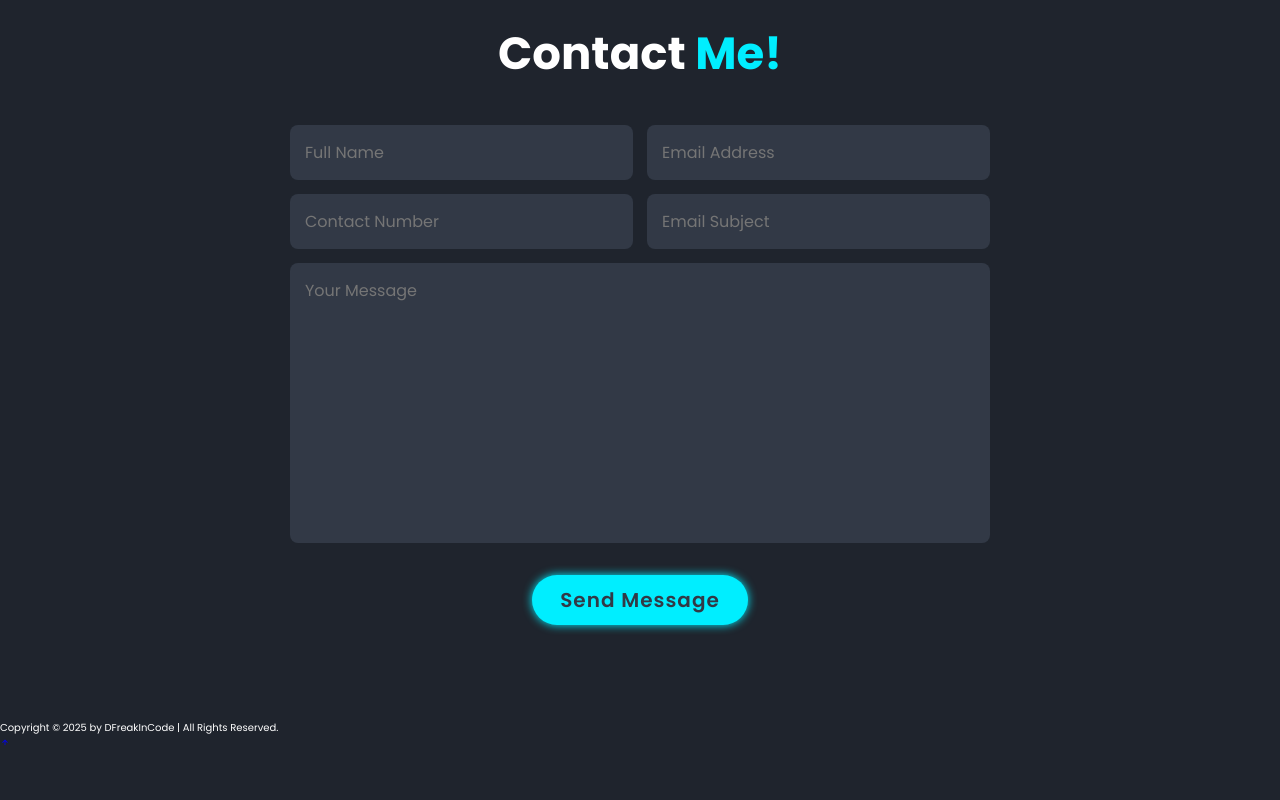
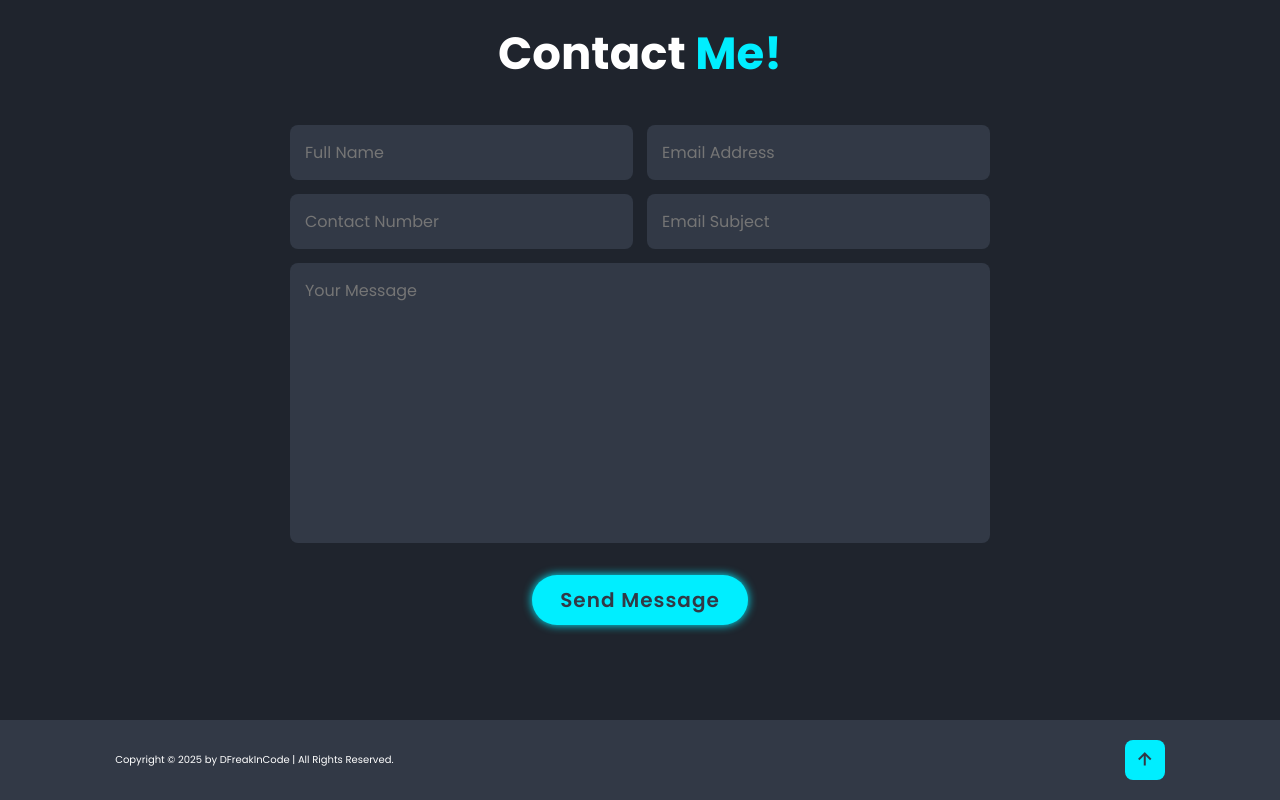
Before and after one commit to clubd/portfolio-website, a plain HTML site: page public/index.html in a window 1280 px wide. Shown: the part 3723-4523 px from the top of the page. Before the commit the page ends 4475 px from the top, so only its background shows below. Drawn offline with nearby package versions, Linux system fonts and the light colour scheme.

Commit message:
added styling for footer section and link

```diff
--- a/src/styles/style.css
+++ b/src/styles/style.css
@@ -327,3 +327,34 @@ span {
     margin-top: 2rem;
     cursor: pointer;
 }
+
+.footer {
+    display: flex;
+    justify-content: space-between;
+    align-items: center;
+    padding: 2rem 9%;
+    background: var(--second-bg-color);
+}
+
+.footer-text p {
+    font-size: 1.6 rem;
+}
+
+.footer__icon-top a {
+    display: inline-flex;
+    justify-content: center;
+    align-items: center;
+    padding: 0.8rem;
+    background: var(--main-color);
+    border-radius: 0.8rem;
+    transition: 0.5s ease;
+}
+
+.footer__icon-top a:hover {
+    box-shadow: 0 0 1rem var(--main-color);
+}
+
+.footer__icon-top a i {
+    font-size: 2.4rem;
+    color: var(--second-bg-color);
+}
```
